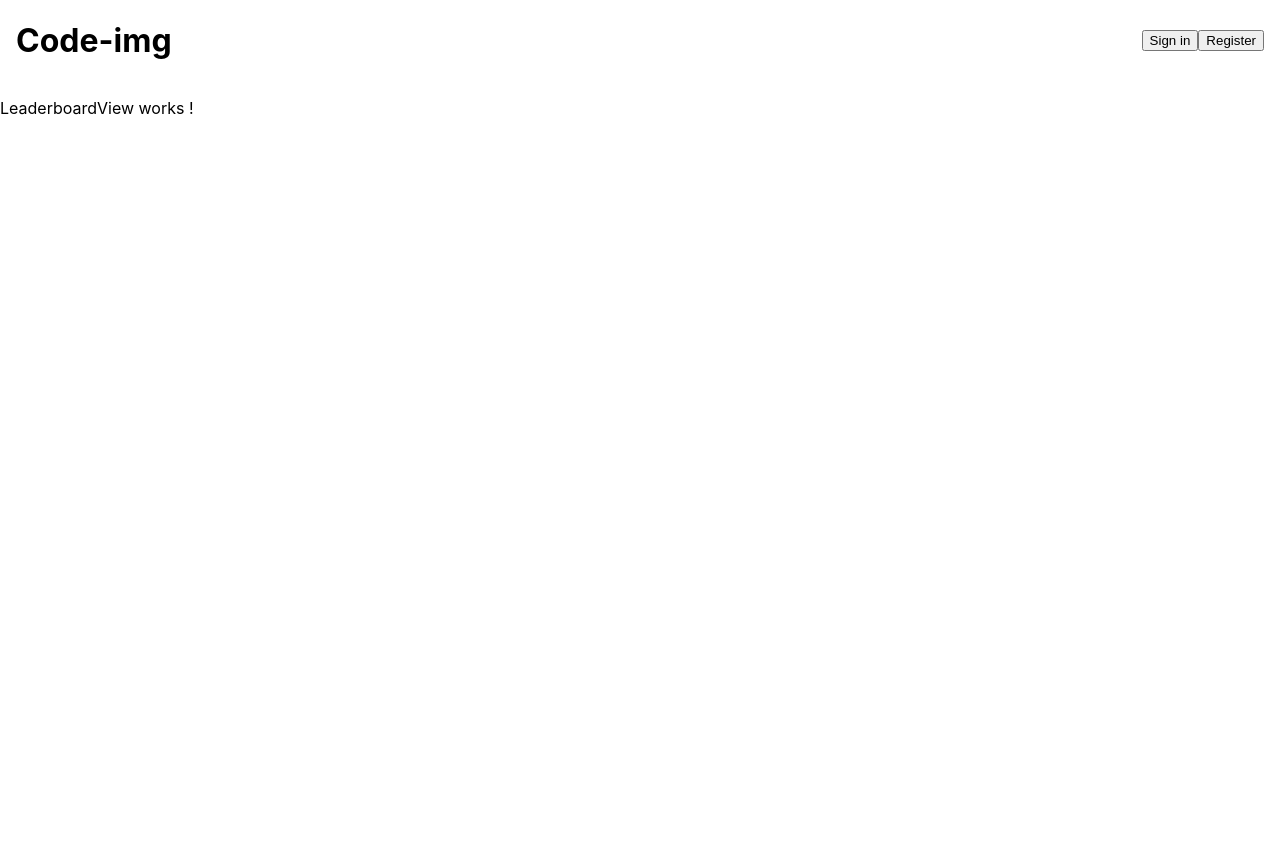
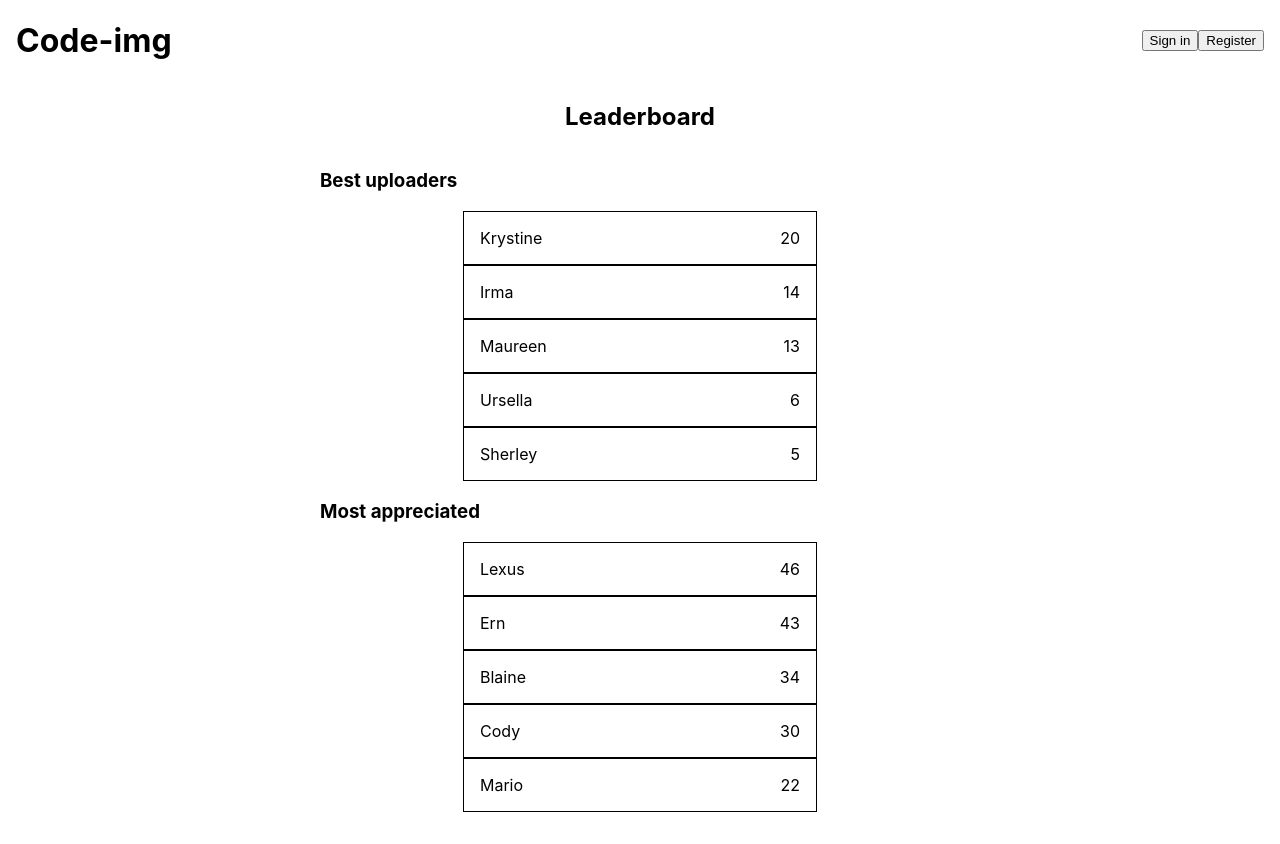
Before and after one commit to mlbiche/code-img, a React (Create React App) app: page /leaderboard in a window 1280 px wide. Before the commit the page ends 800 px from the top, so only its background shows below. Built offline with nearby package versions, Linux system fonts and the light colour scheme.

Commit message:
Implement a mockup Leaderboard view component - Update the Leaderboard view component render using userscore component and mockup data - Add some CSS positionning

```diff
--- /dev/null
+++ b/src/LeaderboardView/LeaderboardView.css
@@ -0,0 +1,10 @@
+#learderboard-container {
+  display: flex;
+  flex-direction: column;
+  width: 50%;
+  margin: 0 auto 2rem auto;
+}
+
+#learderboard-container>#learderboard-title {
+  text-align: center;
+}
--- a/src/LeaderboardView/LeaderboardView.js
+++ b/src/LeaderboardView/LeaderboardView.js
@@ -1,9 +1,26 @@
 import React from 'react';
+import UserScore from '../UserScore/UserScore';
+
+import './LeaderboardView.css';
 
 function LeaderboardView() {
-    return (
-        <p>LeaderboardView works !</p>
-    );
+  return (
+    <div id="learderboard-container">
+      <h2 id="learderboard-title">Leaderboard</h2>
+      <h3>Best uploaders</h3>
+      <UserScore type="upload-score" username="Krystine" score={20} />
+      <UserScore type="upload-score" username="Irma" score={14} />
+      <UserScore type="upload-score" username="Maureen" score={13} />
+      <UserScore type="upload-score" username="Ursella" score={6} />
+      <UserScore type="upload-score" username="Sherley" score={5} />
+      <h3>Most appreciated</h3>
+      <UserScore type="reaction-score" username="Lexus" score={46} />
+      <UserScore type="reaction-score" username="Ern" score={43} />
+      <UserScore type="reaction-score" username="Blaine" score={34} />
+      <UserScore type="reaction-score" username="Cody" score={30} />
+      <UserScore type="reaction-score" username="Mario" score={22} />
+    </div>
+  );
 }
 
 export default LeaderboardView;
```
Also changed, not shown: 1 other file (tests, documents, lock files or other folders).
